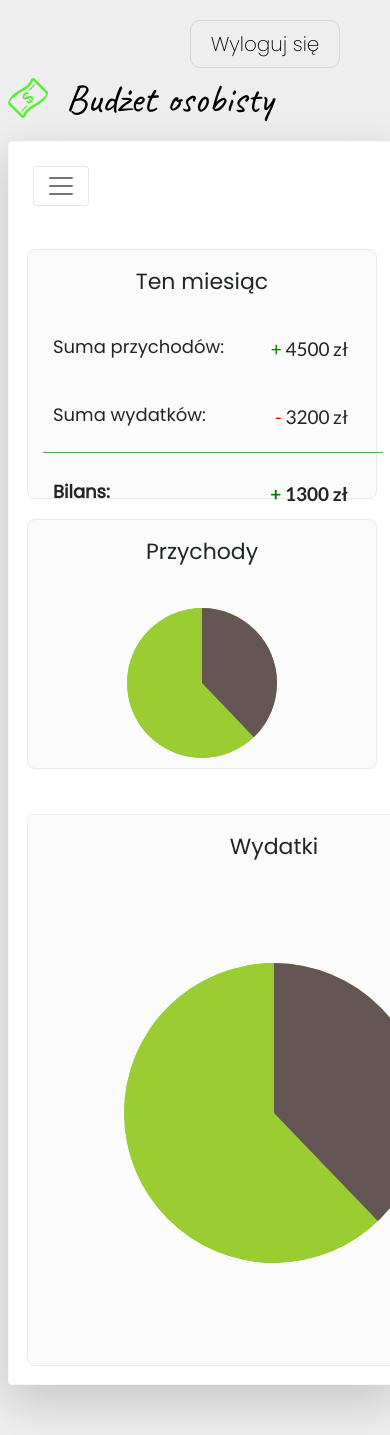
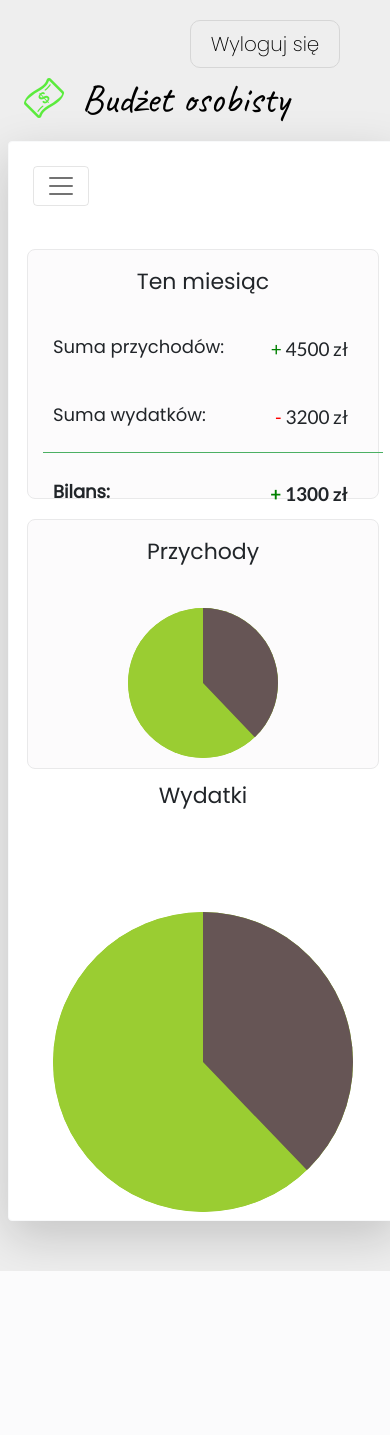
Before and after one commit to pawelmajchrzak/PersonalBudgetWEB, a PHP site: page /mainmenu.html in a window 390 px wide; the page is wider, and only the part inside the window is pictured. After the commit the page ends 1271 px from the top of that part, so only its background shows below. Run offline with PHP 8.4, Linux system fonts and the light colour scheme.

Commit message:
mainmenu: set responsiveness for fields with logo, balance, incomes and expanses

```diff
--- a/mainmenu.html
+++ b/mainmenu.html
@@ -23,8 +23,8 @@
 	<a href="login.html"><div class="button">Wyloguj się</div></a>
 	<div style="clear: both;"></div>
 
-	<header style="width: 950px;">
-		<a href="mainmenu.html" class="cleanLink"><h1 class="logo"><i class="icon-money"></i>  Budżet osobisty</h1></a>
+	<header class="col-12 col-lg-11 col-xl-10 col-xxl-8 px-3">
+		<h1 class="logo"><a href="mainmenu.html" class="cleanLink"><i class="icon-money"></i>  Budżet osobisty</a></h1>
 	</header>
 
 	<div class="col-12 col-lg-11 col-xl-10 col-xxl-8 bg-white m-2 m-lg-auto border border-light rounded p-2 shadow-lg">
@@ -55,7 +55,8 @@
 
 		<main>
 
-				<div style="float:left;">
+			<div class="row">
+				<div class="col-12 col-lg-5">
 
 					<article>
 
@@ -109,10 +110,11 @@
 
 				</div>
 
-				<article>
 
-					<div class="expenseField">
 
+					<div class="col-12 col-lg-7">
+
+					<article>
 						<header class="subtitle">
 							Wydatki
 						</header>
@@ -126,12 +128,13 @@
 								</div>
 
 						</section>
+					</article>
 
 					</div>
 
-				</article>
 
-				<div style="clear: both;"></div>
+
+			</div>
 
 		</main>
 
--- a/style.css
+++ b/style.css
@@ -248,7 +248,7 @@ ol > li > ul > li:hover > a
 	border: 1px solid #e9e9ea;
 	border-radius: 8px;
 	padding: 15px;
-	width: 350px;
+
 	height: 250px;
 	margin: 10px;
 	margin-top: 35px;
@@ -260,7 +260,7 @@ ol > li > ul > li:hover > a
 	border: 1px solid #e9e9ea;
 	border-radius: 8px;
 	padding: 15px;
-	width: 350px;
+
 	height: 250px;
 	margin: 10px;
 	margin-top: 20px;
@@ -272,7 +272,7 @@ ol > li > ul > li:hover > a
 	border: 1px solid #e9e9ea;
 	border-radius: 8px;
 	padding: 15px;
-	width: 494px;
+
 	height: 552px;
 	margin: 10px;
 	margin-top: 35px;
```
